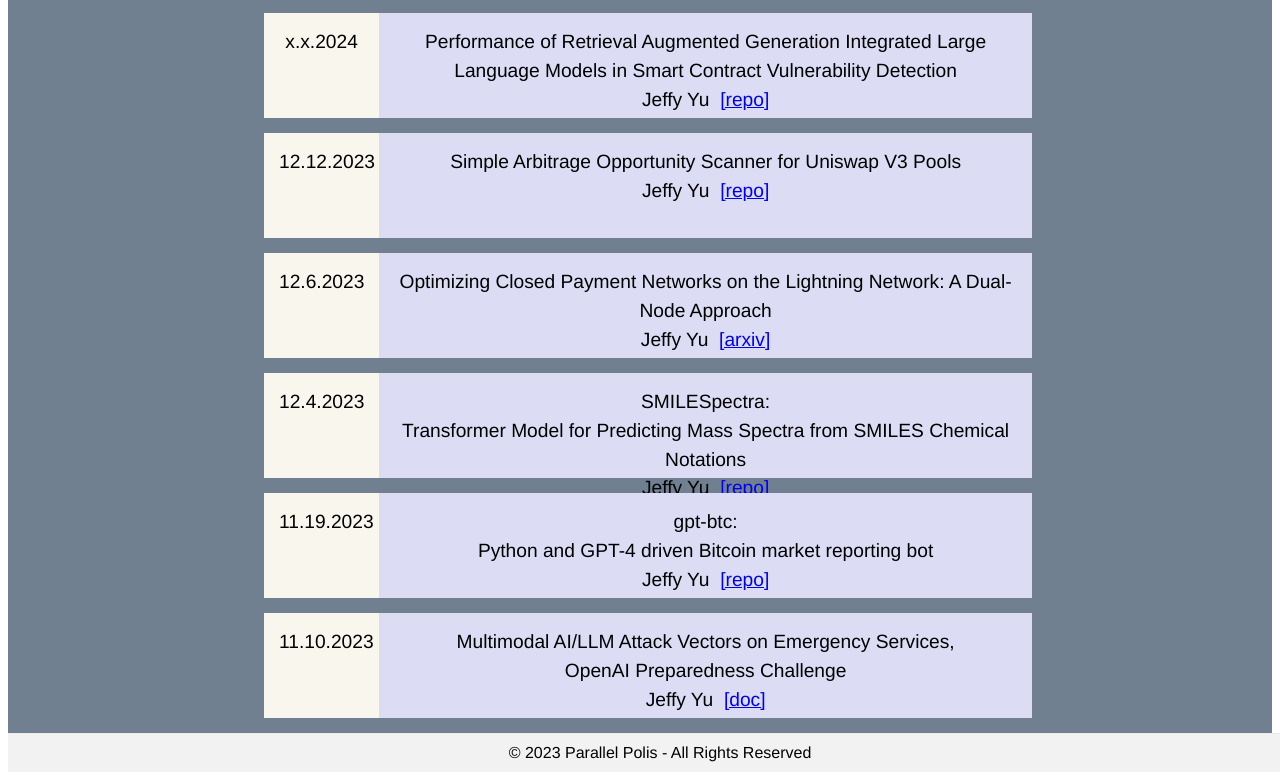
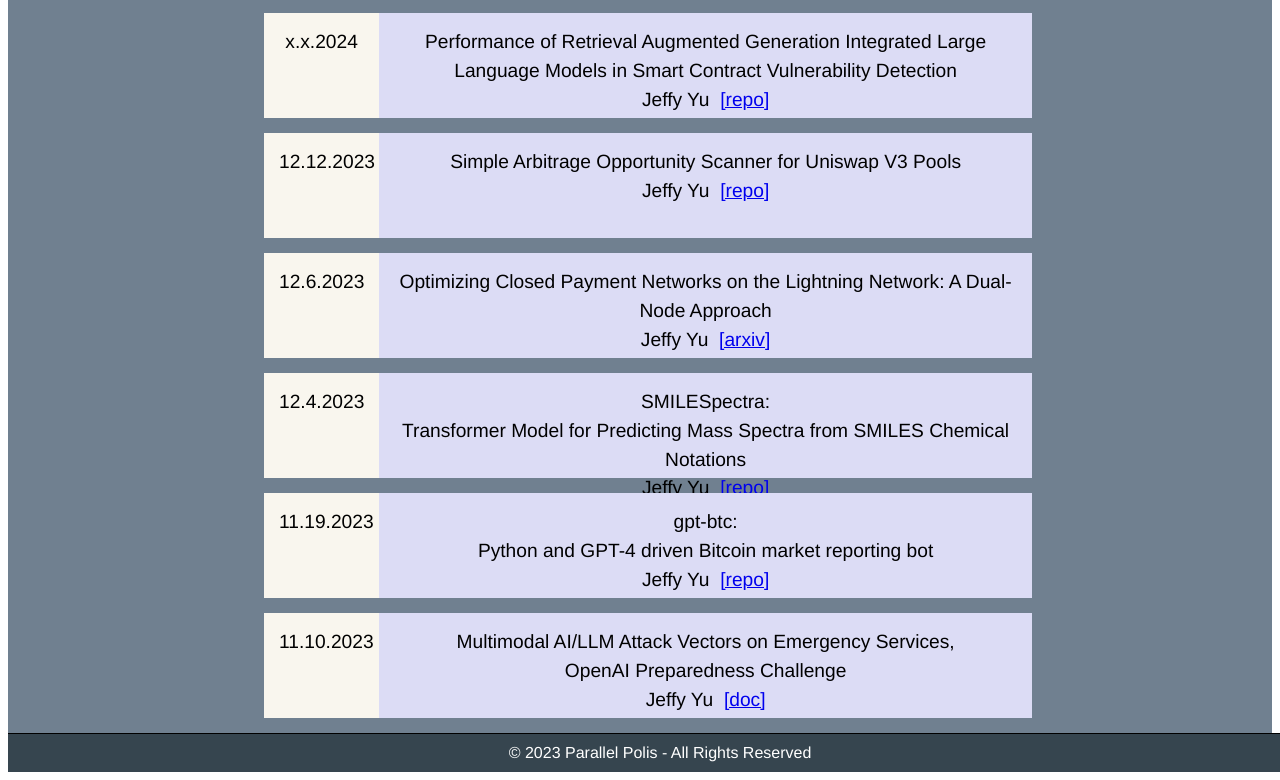
Before and after one commit to yu-jeffy/parallelpolis, a Next.js app: page / in a window 1280 px wide. Shown: the part 364-1144 px from the top of the page. Built offline with nearby package versions, Linux system fonts and the light colour scheme.

Commit message:
Update index.module.css

```diff
--- a/styles/index.module.css
+++ b/styles/index.module.css
@@ -72,11 +72,12 @@
 
 .footer {
   width: 100%;
-  background-color: #f2f2f2;
+  background-color: #36454F;
   padding: 10px 20px;
   text-align: center;
-  border-top: 1px solid #eaeaea;
+  border-top: 1px solid black;
   font-family: 'Helvetica', 'Arial', sans-serif;
+  color: white;
 }
 
 @media (max-width: 768px) {
```
